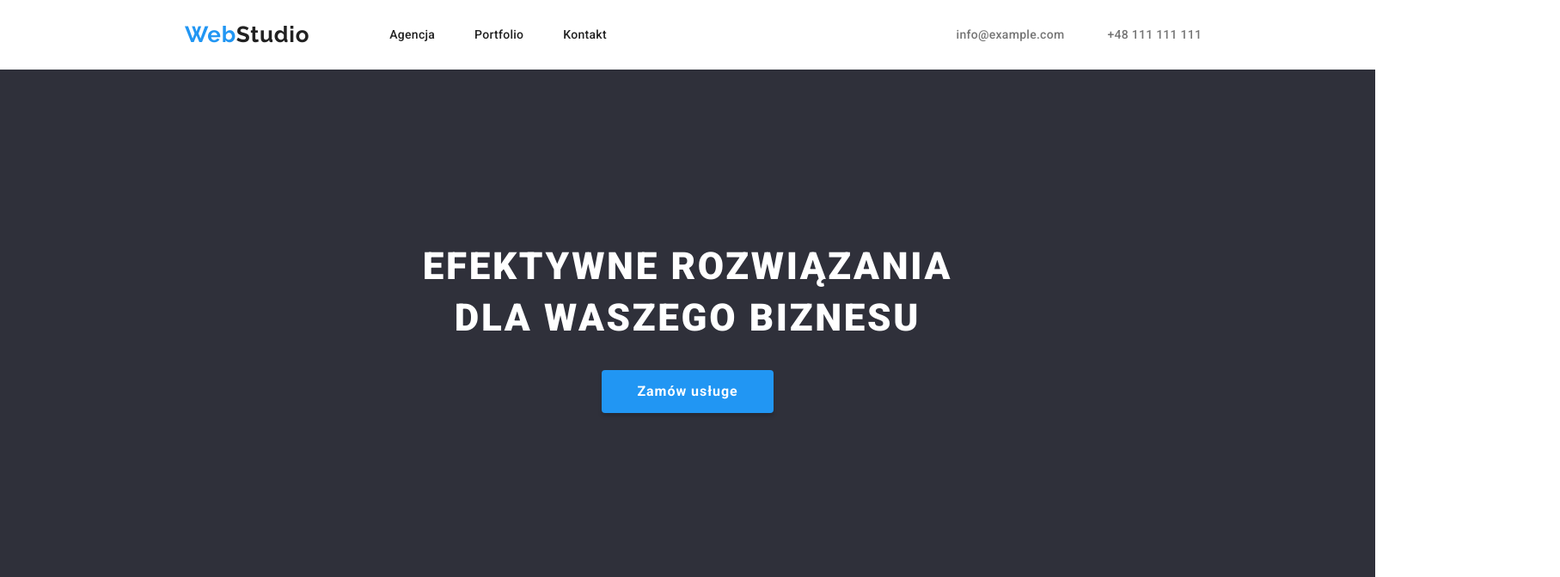
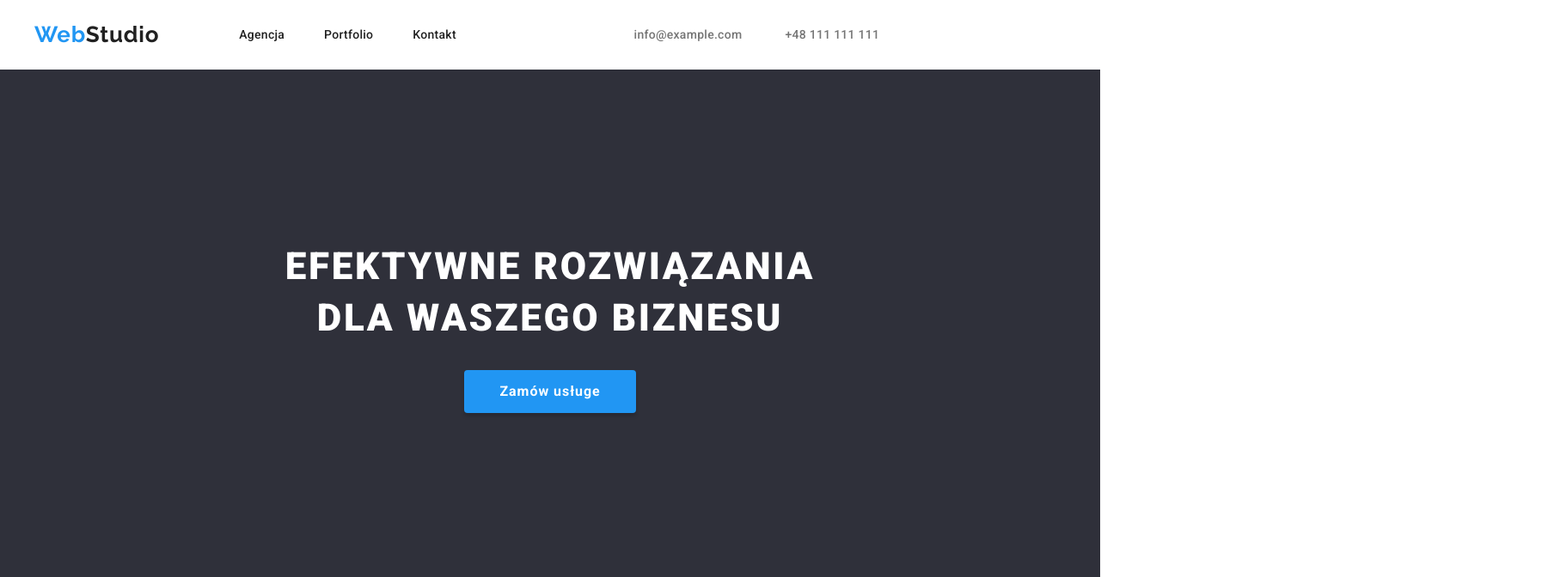
Before and after one commit to kasiabizanska/goit-markup-hw-03, a plain HTML site: page index.html in a window 1280 px wide. Shown: the top 672 px of the page at 86% size, 1815 px wide, since content can reach past the window. Drawn offline with Linux system fonts and the light colour scheme.

Commit message:
container added to footer and nav.

```diff
--- a/CSS/style.css
+++ b/CSS/style.css
@@ -27,7 +27,6 @@ h3 {
 body {
   font-family: "Roboto", "Raleway", sans-serif;
   color: var(--grey);
-  width: 1600px;
 }
 
 .container {
@@ -49,7 +48,6 @@ body {
   width: 100%;
   padding: 25px 0;
   align-items: center;
-  margin-left: 215px;
 }
 
 .menu-top {
@@ -295,7 +293,6 @@ body {
 
 .footer-container {
   margin: auto;
-  margin-left: 215px;
 }
 
 .footer {
--- a/index.html
+++ b/index.html
@@ -20,17 +20,24 @@
   <body>
     <div class="overlay">
       <header class="menu-top">
+        <div class="container">
           <div class="container-menu">
             <a class="logo-web" href="index.html"
               >Web<span class="logo-studio">Studio </span></a
             >
             <nav class="listed-menu">
               <ul class="li-menu">
-              <li><a class="listed-menu-link" href="./agencja">Agencja</a></li>
                 <li>
-                <a class="listed-menu-link" href="portfolio.html">Portfolio</a>
+                  <a class="listed-menu-link" href="./agencja">Agencja</a>
                 </li>
-              <li><a class="listed-menu-link" href="./kontakt"> Kontakt</a></li>
+                <li>
+                  <a class="listed-menu-link" href="portfolio.html"
+                    >Portfolio</a
+                  >
+                </li>
+                <li>
+                  <a class="listed-menu-link" href="./kontakt"> Kontakt</a>
+                </li>
               </ul>
             </nav>
             <ul class="li-address">
@@ -45,6 +52,7 @@
                 >
               </li>
             </ul>
+          </div>
         </div>
       </header>
       <main>
@@ -181,6 +189,7 @@
       </main>
 
       <footer class="footer">
+        <div class="container">
           <div class="footer-container">
             <a class="logo-web" href="index.html"
               >Web<span class="logo-studio-end">Studio </span></a
@@ -203,6 +212,7 @@
               </div>
             </address>
           </div>
+        </div>
       </footer>
     </div>
   </body>
```
Also changed, not shown: portfolio.html (+4 -0 lines). Lines whose indentation alone changed are shown as unchanged.
